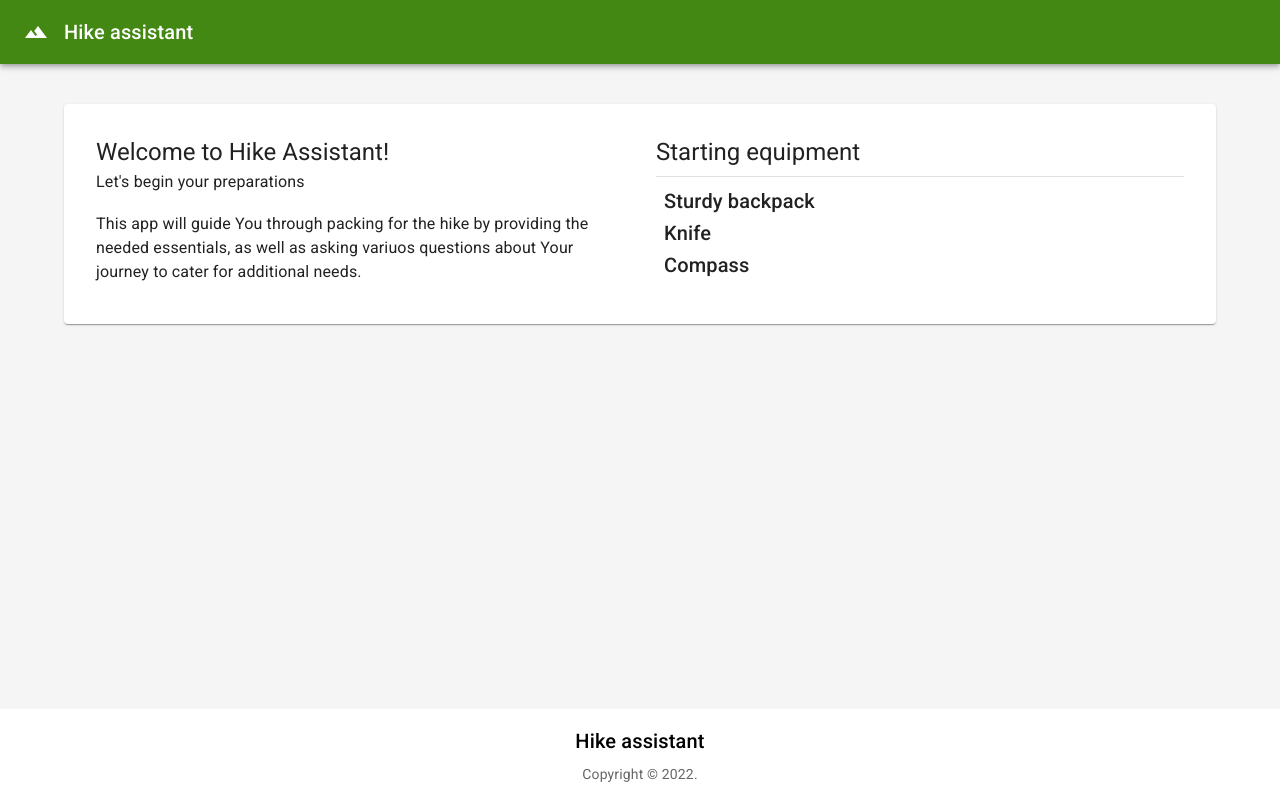
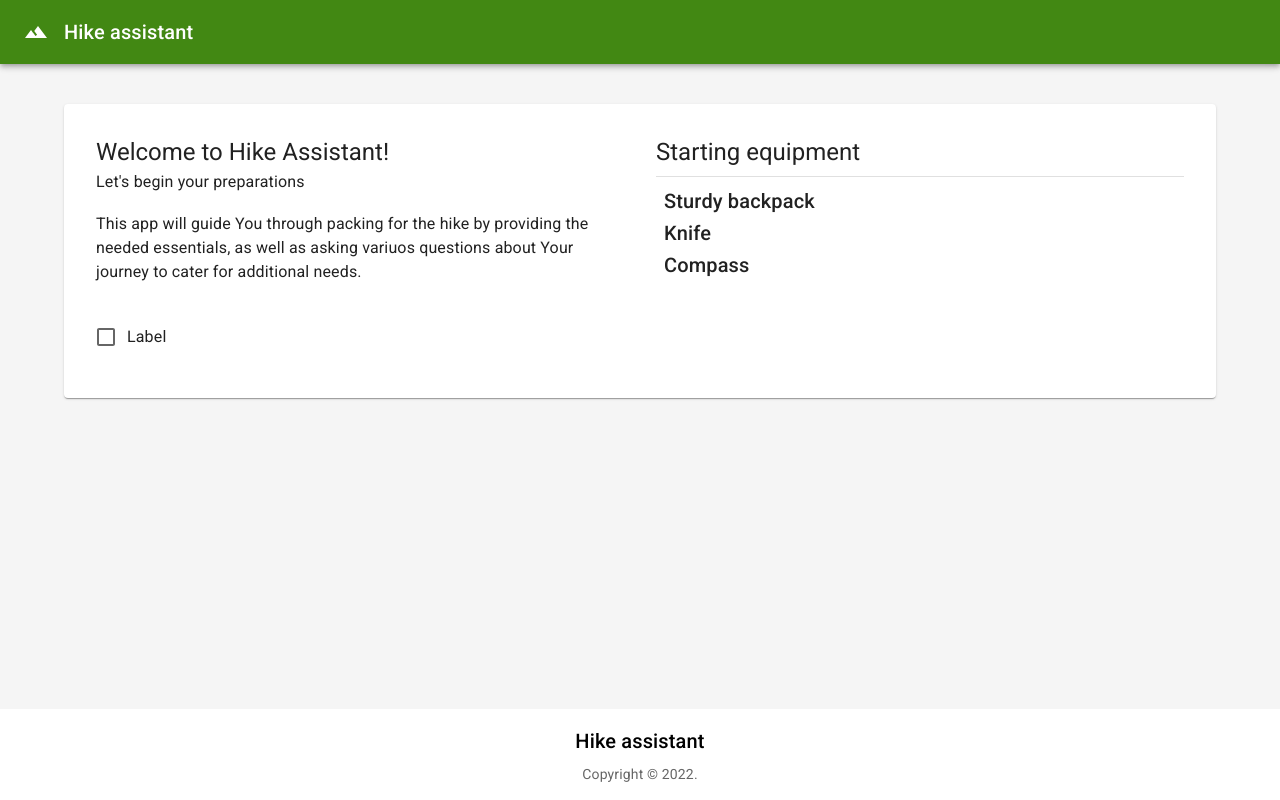
Before and after one commit to PauliusVizbara/HikeAssistant, a React (Create React App) app: page / in a window 1280 px wide. Built offline with nearby package versions, Linux system fonts and the light colour scheme.

Commit message:
feat: hoc for equipment gatherer

```diff
--- a/src/App.tsx
+++ b/src/App.tsx
@@ -6,7 +6,7 @@ import { Header } from './components/Header/Header'
 import { MainContent } from './components/MainContent/MainContent'
 import { theme } from './theme'
 import { LayoutWrapper } from './components/LayoutWrapper/LayoutWrapper'
-import { EquipmentGatherer } from './views/EquipmentGatherer/EquipmentGatherer'
+import { EquipmentGathererContainer } from './views/EquipmentGatherer/EquipmentGathererContainer'
 
 function App() {
   return (
@@ -14,7 +14,7 @@ function App() {
       <LayoutWrapper>
         <Header />
         <MainContent>
-          <EquipmentGatherer />
+          <EquipmentGathererContainer />
         </MainContent>
         <Footer />
       </LayoutWrapper>
--- a/src/views/EquipmentGatherer/EquipmentGatherer.tsx
+++ b/src/views/EquipmentGatherer/EquipmentGatherer.tsx
@@ -1,6 +1,9 @@
 import React from 'react'
+import { FormikProps } from 'formik'
 import { EquipmentType, CHECKLIST_LOCATION } from '../../types'
 import { WelcomeMessage } from '../WelcomeMessage/WelcomeMessage'
+import { EquipmentFormValues } from './EquipmentGathererContainer'
+import { FormGroup } from '@mui/material'
 
 const equipmentList: EquipmentType[] = [
   {
@@ -20,10 +23,13 @@ const equipmentList: EquipmentType[] = [
   },
 ]
 
-export const EquipmentGatherer = () => {
+export const EquipmentGatherer = (props: FormikProps<EquipmentFormValues>) => {
+  const { handleSubmit } = props
   return (
-    <>
-      <WelcomeMessage equipmentList={equipmentList} />
-    </>
+    <form onSubmit={handleSubmit}>
+      <FormGroup>
+        <WelcomeMessage equipmentList={equipmentList} {...props} />
+      </FormGroup>
+    </form>
   )
 }
--- /dev/null
+++ b/src/views/EquipmentGatherer/EquipmentGathererContainer.tsx
@@ -0,0 +1,27 @@
+import { withFormik, FormikErrors } from 'formik'
+import { EquipmentGatherer } from './EquipmentGatherer'
+
+export type EquipmentFormValues = {
+  multitoolNeeded: boolean
+}
+
+export const EquipmentGathererContainer = withFormik<
+  Record<string, never>,
+  EquipmentFormValues
+>({
+  mapPropsToValues: () => {
+    return {
+      multitoolNeeded: false,
+    }
+  },
+
+  validate: (values: EquipmentFormValues) => {
+    console.log(values)
+    const errors: FormikErrors<EquipmentFormValues> = {}
+    return errors
+  },
+
+  handleSubmit: (values: EquipmentFormValues) => {
+    console.log(values)
+  },
+})(EquipmentGatherer)
--- a/src/views/WelcomeMessage/WelcomeMessage.tsx
+++ b/src/views/WelcomeMessage/WelcomeMessage.tsx
@@ -1,16 +1,18 @@
 import React from 'react'
-import { Divider, Typography } from '@mui/material'
+import { Checkbox, Divider, FormControlLabel, Typography } from '@mui/material'
 import { SplitCard } from '../../components/SplitCard/SplitCard/SplitCard'
 import { SplitCardContent } from '../../components/SplitCard/SplitCardContent/SplitCardContent'
 import { Equipment } from '../../components/Equipment/Equipment'
 import { CHECKLIST_LOCATION, EquipmentType } from '../../types'
+import { FormikProps } from 'formik'
+import { EquipmentFormValues } from '../EquipmentGatherer/EquipmentGathererContainer'
 
 type WelcomeMessageProps = {
   equipmentList: EquipmentType[]
-}
+} & Pick<FormikProps<EquipmentFormValues>, 'values' | 'handleChange'>
 
 export const WelcomeMessage: React.FC<WelcomeMessageProps> = (props) => {
-  const { equipmentList } = props
+  const { equipmentList, handleChange, values } = props
   return (
     <SplitCard>
       <SplitCardContent>
@@ -36,6 +38,19 @@ export const WelcomeMessage: React.FC<WelcomeMessageProps> = (props) => {
             <Equipment key={equipment.id} equipment={equipment} />
           ))}
       </SplitCardContent>
+      <SplitCardContent>
+        <FormControlLabel
+          control={
+            <Checkbox
+              id="multitoolNeeded"
+              name="multitoolNeeded"
+              value={values.multitoolNeeded}
+              onChange={handleChange}
+            />
+          }
+          label="Label"
+        />
+      </SplitCardContent>
     </SplitCard>
   )
 }
```
